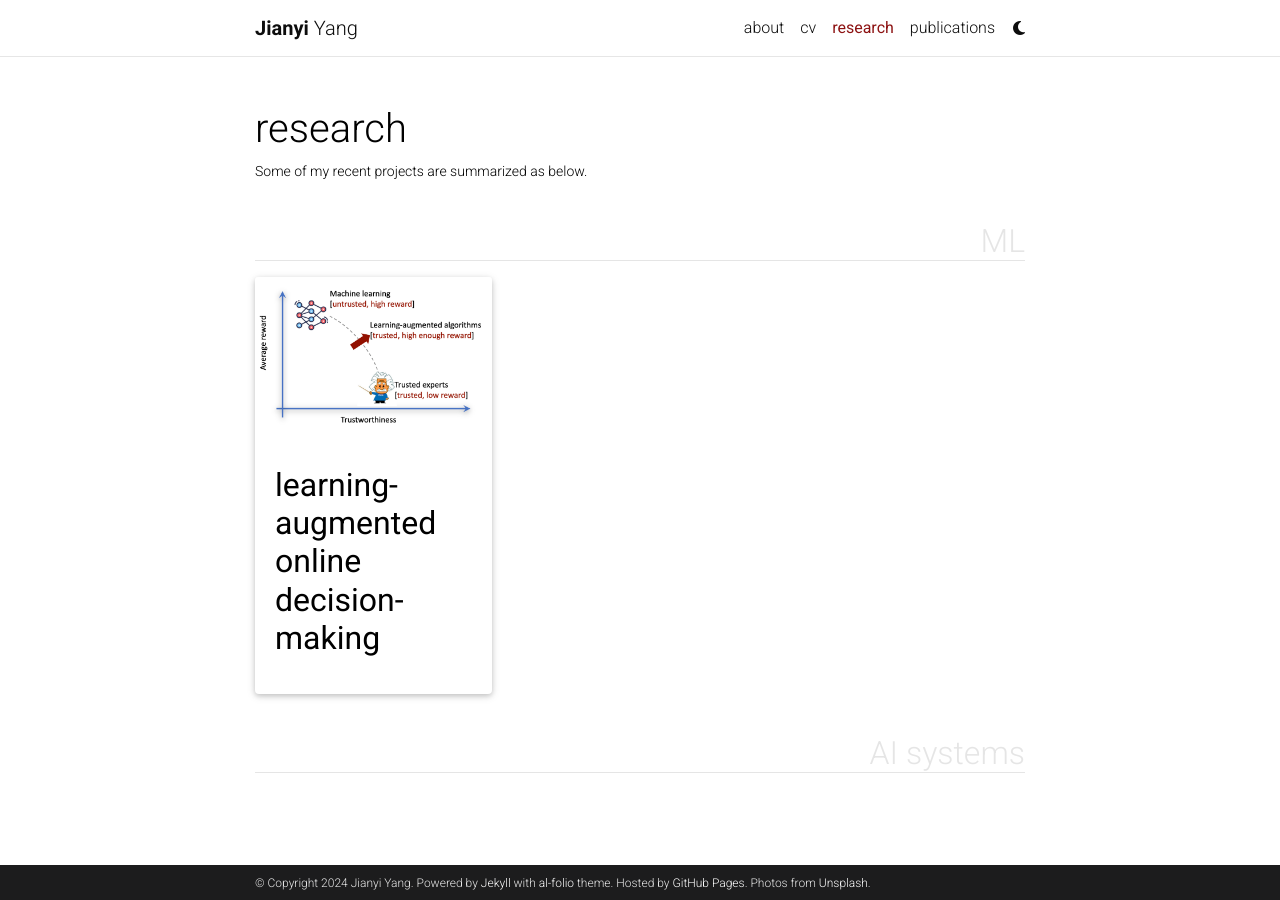
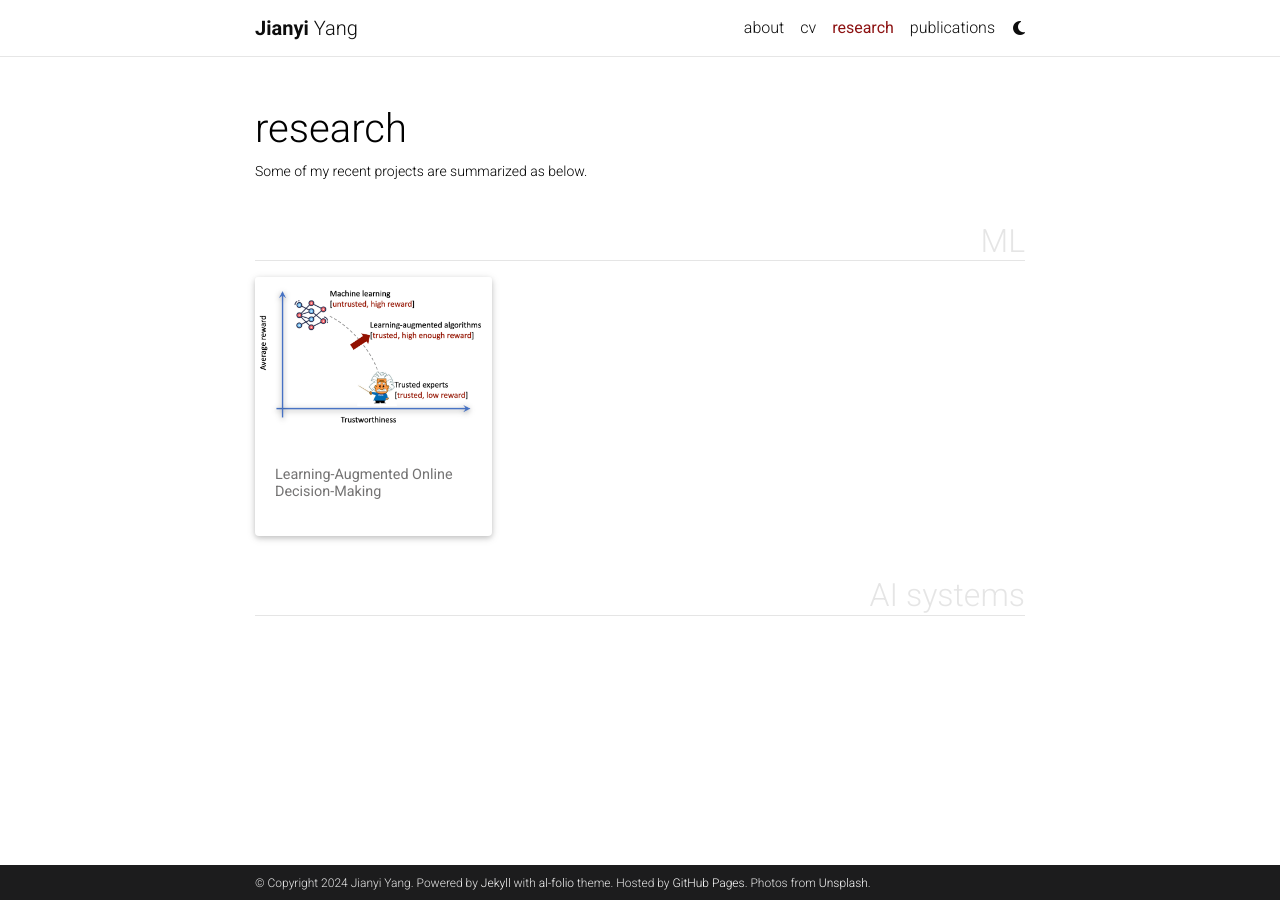
Before and after one commit to JYang-AI/jyang-ai.github.io, a Jekyll site: the page built from _pages/projects.md, in a window 1280 px wide. Built offline with Jekyll 4.4.1, drawn with Linux system fonts in a browser that asks for light colours; full-size pictures stand in for the smaller copies a plugin makes; comment, search, counter and statistics services are not loaded; a style sheet for code colours, icons or effects is not loaded.

Commit message:
Update projects.liquid

```diff
--- a/_includes/projects.liquid
+++ b/_includes/projects.liquid
@@ -12,7 +12,7 @@
         %}
       {% endif %}
       <div class="card-body">
-        <h2 class="card-title text-lowercase">{{ project.title }}</h2>
+        <h2 class="card-text">{{ project.title }}</h2>
         <p class="card-text">{{ project.description }}</p>
         <div class="row ml-1 mr-1 p-0">
           {% if project.github %}
```
